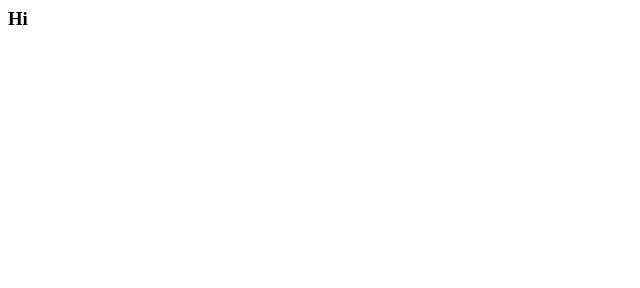
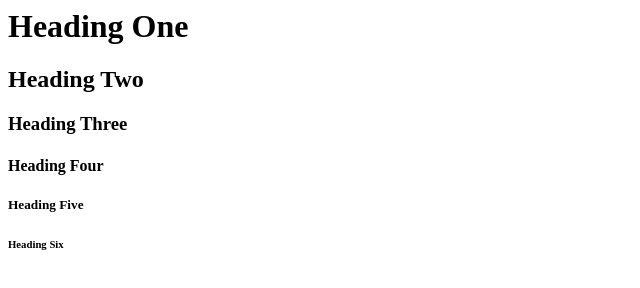
Before and after one commit to STARDITISS/webproject, a plain HTML site: page index.html in a window 1280 px wide. Shown: the whole page, without its empty margins (0-640 px from the left). Drawn offline with Linux system fonts and the light colour scheme.

Commit message:
Index File modified againn

```diff
--- a/index.html
+++ b/index.html
@@ -1 +1,13 @@
-<h3>Hi</h3>
+<html>
+	<head>
+		<title> Demo Project </title>
+	</head>
+	<body>
+		<h1> Heading One </h1>
+		<h2> Heading Two </h2>
+		<h3> Heading Three </h3>
+		<h4> Heading Four </h4>
+		<h5> Heading Five </h5>
+		<h6> Heading Six </h6>
+	</body>
+</html>
```
